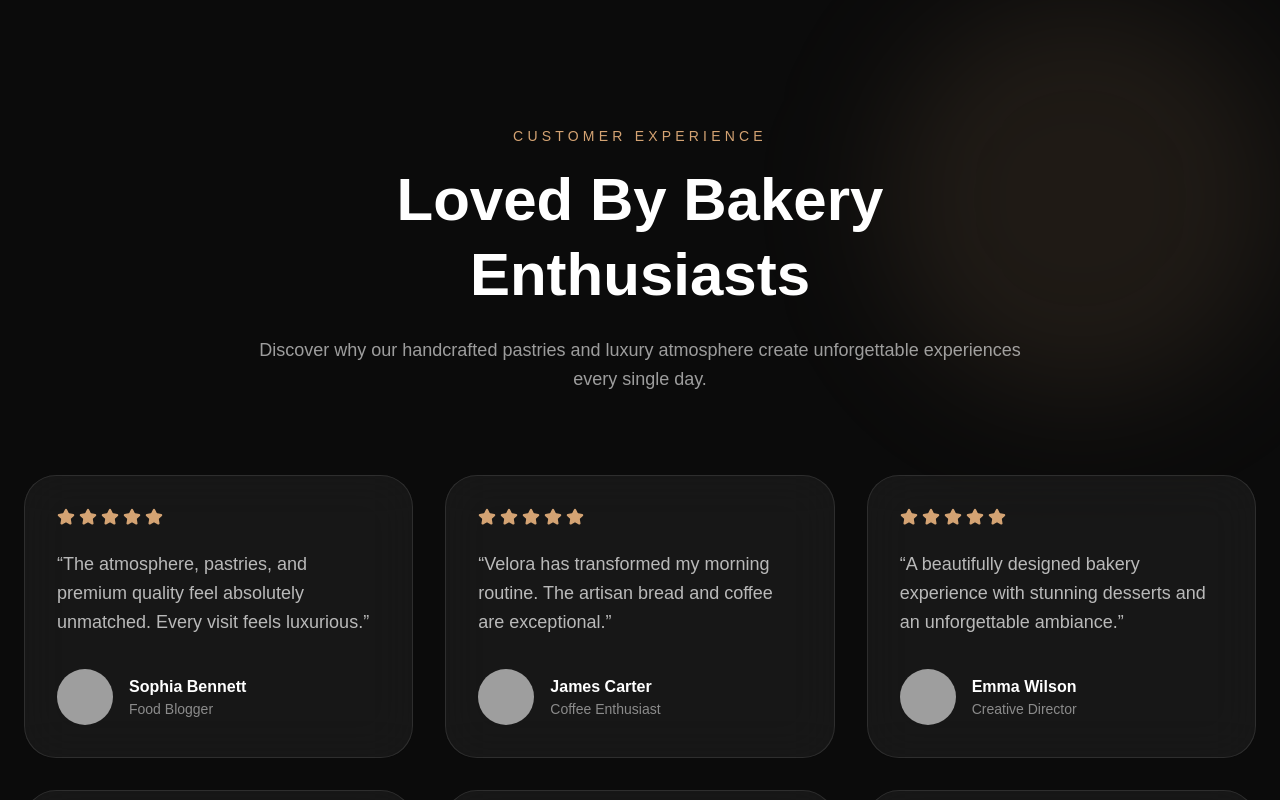
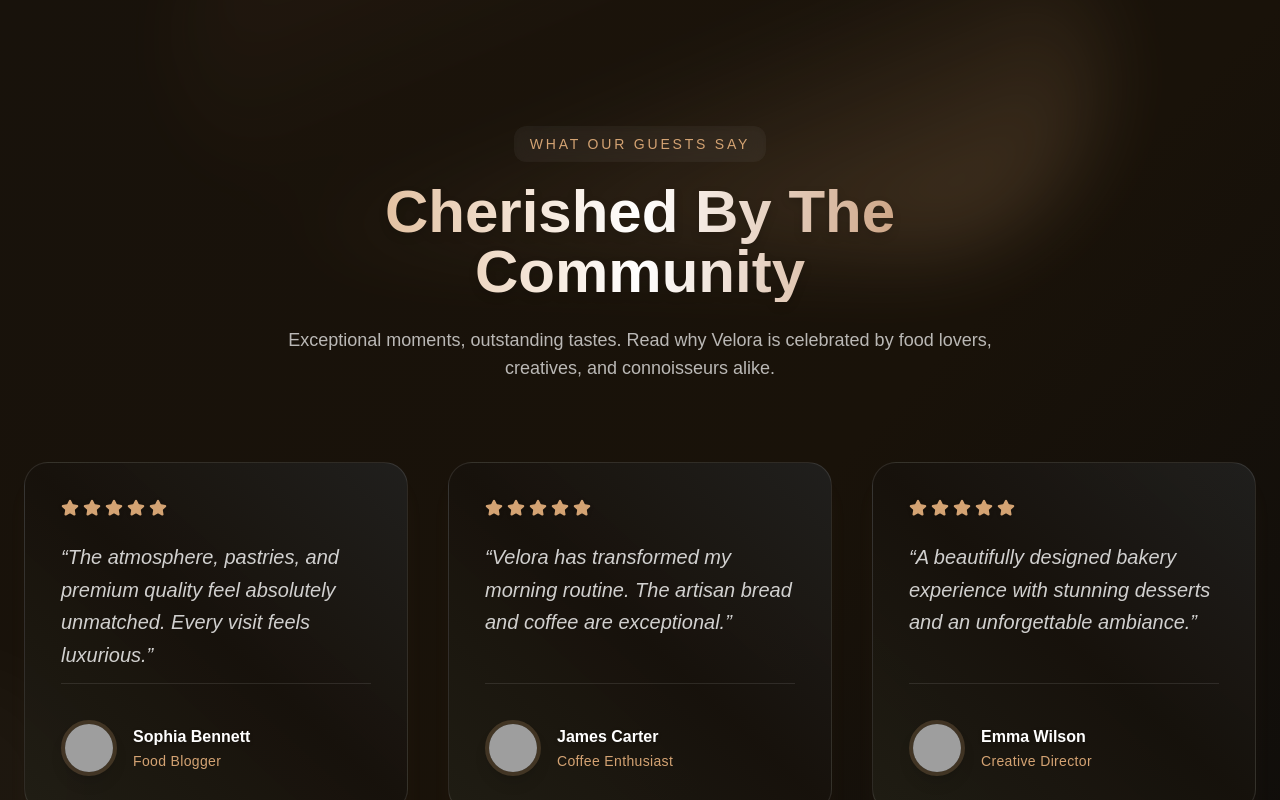
Before and after one commit to ionutpetru4046/modern-bakery-website, a Next.js app: page / in a window 1280 px wide. Shown: the part 2920-3720 px from the top of the page. Built offline with nearby package versions, Linux system fonts and the light colour scheme; grey boxes are pictures that could not be loaded.

Commit message:
new styling Testimonial section

```diff
--- a/components/sections/Testimonial.tsx
+++ b/components/sections/Testimonial.tsx
@@ -62,13 +62,13 @@
 
 export default function Testimonials() {
   return (
-    <section className="relative overflow-hidden bg-[#0B0B0B] py-32">
-
-      {/* BACKGROUND GLOW */}
-      <div className="absolute right-0 top-0 h-[400px] w-[400px] rounded-full bg-[#D4A373]/10 blur-3xl" />
+    <section className="relative isolate overflow-x-hidden bg-gradient-to-br from-[#18120b] via-[#191209] to-[#0B0B0B] py-32">
+      {/* MODERN AURORA/GRADIENT BACKGROUND */}
+      <div className="pointer-events-none absolute -top-32 left-1/2 h-96 w-[72vw] -translate-x-1/2 rounded-full bg-gradient-to-tl from-[#D4A373]/30 via-transparent to-[#B37A4B]/10 blur-2xl opacity-90" />
+      <div className="pointer-events-none absolute bottom-0 right-0 h-96 w-96 bg-gradient-to-b from-[#D4A373]/10 via-transparent to-transparent rounded-full blur-2xl opacity-80" />
+      <div className="pointer-events-none absolute left-[-160px] top-1/2 h-60 w-60 bg-[#fffdf7]/[0.025] rounded-full blur-2xl" />
 
       <div className="relative z-10 mx-auto max-w-7xl px-6">
-
         {/* HEADER */}
         <motion.div
           initial={{ opacity: 0, y: 40 }}
@@ -77,70 +77,66 @@
           viewport={{ once: true }}
           className="mx-auto mb-20 max-w-3xl text-center"
         >
-          <p className="mb-4 text-sm uppercase tracking-[0.3em] text-[#D4A373]">
-            Customer Experience
+          <p className="mb-5 text-xs md:text-sm font-medium uppercase tracking-[0.2em] text-[#D4A373] bg-[#fffdf7]/5 backdrop-blur rounded-xl inline-block px-4 py-2 shadow-inner/5">
+            What Our Guests Say
           </p>
-
-          <h2 className="text-4xl font-bold leading-tight text-white md:text-6xl">
-            Loved By Bakery Enthusiasts
+          <h2 className="text-4xl md:text-6xl font-extrabold bg-gradient-to-r from-[#D4A373] via-white to-[#B37A4B] bg-clip-text text-transparent drop-shadow-lg">
+            Cherished By The Community
           </h2>
-
-          <p className="mt-6 text-lg leading-relaxed text-white/60">
-            Discover why our handcrafted pastries and luxury atmosphere
-            create unforgettable experiences every single day.
+          <p className="mt-6 text-lg text-white/70 font-normal">
+            Exceptional moments, outstanding tastes. Read why Velora is celebrated by food lovers, creatives, and connoisseurs alike.
           </p>
         </motion.div>
 
         {/* TESTIMONIAL GRID */}
-        <div className="grid gap-8 lg:grid-cols-3">
+        <div className="grid gap-10 md:grid-cols-2 lg:grid-cols-3">
           {testimonials.map((testimonial, index) => (
             <motion.div
               key={testimonial.id}
-              initial={{ opacity: 0, y: 60 }}
-              whileInView={{ opacity: 1, y: 0 }}
+              initial={{ opacity: 0, y: 60, scale: 0.97 }}
+              whileInView={{ opacity: 1, y: 0, scale: 1 }}
               transition={{
-                duration: 0.6,
-                delay: index * 0.15,
+                duration: 0.55,
+                delay: index * 0.12,
+                ease: [0.4, 0.13, 0.23, 0.96],
               }}
               viewport={{ once: true }}
-              className="group relative overflow-hidden rounded-[32px] border border-white/10 bg-white/5 p-8 backdrop-blur-xl"
+              className="group relative overflow-hidden rounded-3xl bg-gradient-to-tr from-[#222017]/80 via-[#17120c]/85 to-[#232323]/80 border border-white/10 shadow-xl shadow-[#D4A373]/5 p-9 flex flex-col min-h-[340px] transition-all duration-300 hover:-translate-y-2 hover:shadow-2xl hover:border-[#D4A373]/30"
             >
-
-              {/* Hover Glow */}
-              <div className="absolute inset-0 opacity-0 transition duration-500 group-hover:opacity-100">
-                <div className="absolute -top-10 right-0 h-40 w-40 rounded-full bg-[#D4A373]/10 blur-3xl" />
+              {/* Swoosh/Aura Hover Effect */}
+              <div className="pointer-events-none absolute inset-0 scale-110 opacity-0 group-hover:opacity-100 transition duration-700">
+                <div className="absolute -bottom-16 -right-16 h-40 w-40 rounded-full bg-gradient-to-br from-[#D4A373]/20 to-transparent blur-2xl" />
+                <div className="absolute top-0 left-0 h-20 w-20 bg-[#B37A4B]/10 rounded-full blur-2xl" />
               </div>
 
-              {/* STARS */}
+              {/* Stars */}
               <div className="mb-6 flex gap-1">
                 {[...Array(5)].map((_, i) => (
                   <Star
                     key={i}
                     size={18}
-                    className="fill-[#D4A373] text-[#D4A373]"
+                    className="fill-[#D4A373] text-[#D4A373] drop-shadow"
                   />
                 ))}
               </div>
 
-              {/* REVIEW */}
-              <p className="relative z-10 text-lg leading-relaxed text-white/70">
+              {/* Review */}
+              <p className="relative z-10 text-lg md:text-xl font-medium leading-relaxed text-white/80 pb-3 italic">
                 “{testimonial.review}”
               </p>
 
-              {/* USER */}
-              <div className="relative z-10 mt-8 flex items-center gap-4">
+              {/* User */}
+              <div className="relative z-10 mt-auto pt-9 flex items-center gap-4 border-t border-white/10">
                 <img
                   src={testimonial.image}
                   alt={testimonial.name}
-                  className="h-14 w-14 rounded-full object-cover"
+                  className="h-14 w-14 rounded-full object-cover border-4 border-[#D4A373]/20 shadow-lg transition-all duration-300 group-hover:scale-105"
                 />
-
                 <div>
-                  <h4 className="font-semibold text-white">
+                  <h4 className="font-semibold text-white drop-shadow">
                     {testimonial.name}
                   </h4>
-
-                  <p className="text-sm text-white/50">
+                  <p className="text-sm text-[#D4A373] font-medium tracking-wide mt-0.5">
                     {testimonial.role}
                   </p>
                 </div>
```
